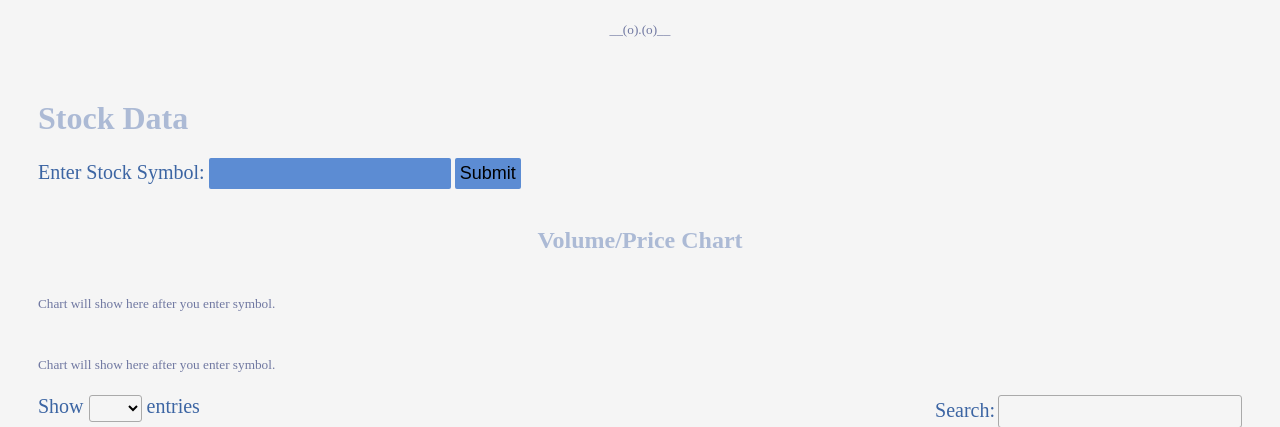
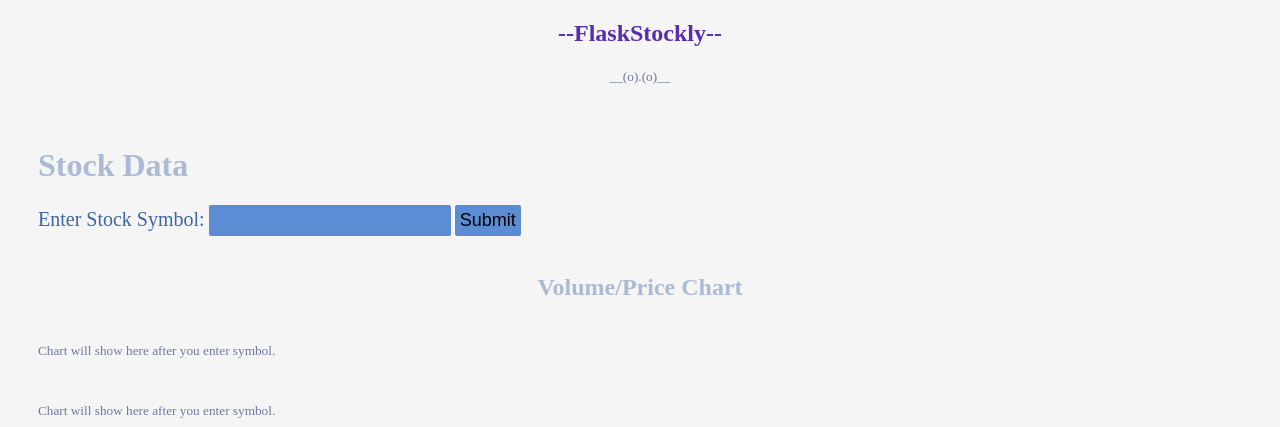
Before and after one commit to Imsach/flaskstockly, a Flask app: page /stock_data in a window 1280 px wide. Shown: the top 427 px of the page. Run offline with Flask 2, Linux system fonts and the light colour scheme; data that the repository does not hold is empty; parts of the project's set-up code (start-up, migrations or seed data) failed here and were passed over; some libraries are stand-ins or nearby versions.

Commit message:
added link to home page and minor changes

```diff
--- a/templates/base2.html
+++ b/templates/base2.html
@@ -6,7 +6,7 @@
     <link rel= "stylesheet" type= "text/css" href= "{{ url_for('static',filename='main.css') }}">
   </head>
   <body>
-
+    <center><h2><a href="/">--FlaskStockly--</a></h2></center>
     <div class="container">
       <div id="loading">
         <img id="loading-image" src="static\Rb.gif" alt="Loading..." />
--- a/templates/index.html
+++ b/templates/index.html
@@ -1,7 +1,6 @@
 {% extends 'base2.html' %}
 {% block content %}
 <title>FlaskStockly</title>
-        <center><h2>--FlaskStockly--</h2></center>
         <div id="container" style="margin-top: 100px">
         <div id="loading2"><h1 style="text-align:center">Hang on tight! We are mathing...</h1></div>
         <div id="loading3"><h2 style="text-align:center">Hang on tight! click on view dashboard if it's loading forever...</h2></div>
--- a/templates/index2.html
+++ b/templates/index2.html
@@ -1,5 +1,4 @@
 {% extends "base2.html" %}
-
 {% block content %}
 <title>Stock Dashboard</title>
 <div id="loading2"><h1 style="text-align:center; margin-top: 100px">Loading...</h1></div>
```
Also changed, not shown: README.md.
